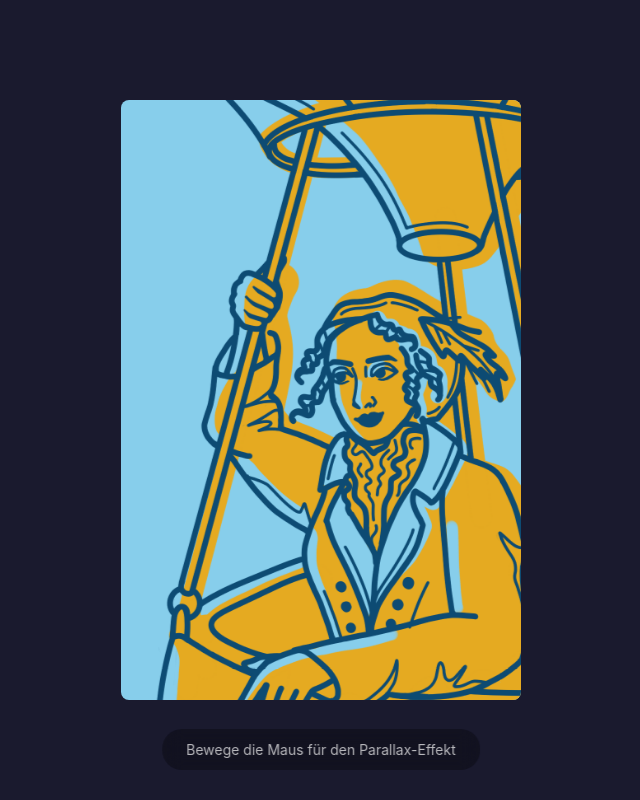
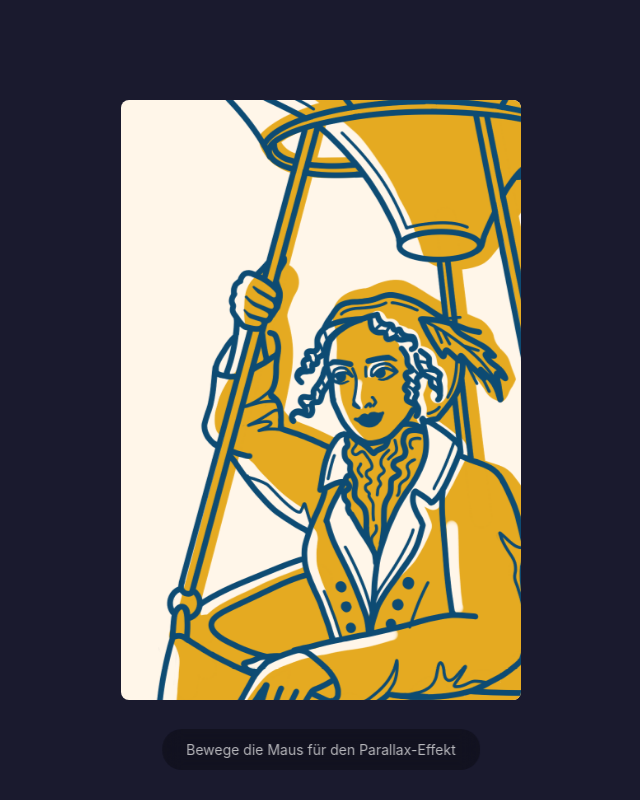
Before and after one commit to pia-jpg/01, a plain HTML site: page index.html in a window 1280 px wide. Shown: the whole page, without its empty margins (319-959 px from the left). Drawn offline with Linux system fonts and the light colour scheme.

Commit message:
Update index.html

```diff
--- a/index.html
+++ b/index.html
@@ -56,7 +56,7 @@
         .layer-1 {
             background-image: url('layer1.png'); /* DEIN BILD HIER */
             /* Falls du noch kein Bild hast, Platzhalter: */
-            background-color: #87CEEB;
+            background-color: #FFF6E9;
             z-index: 1;
         }
 
```
